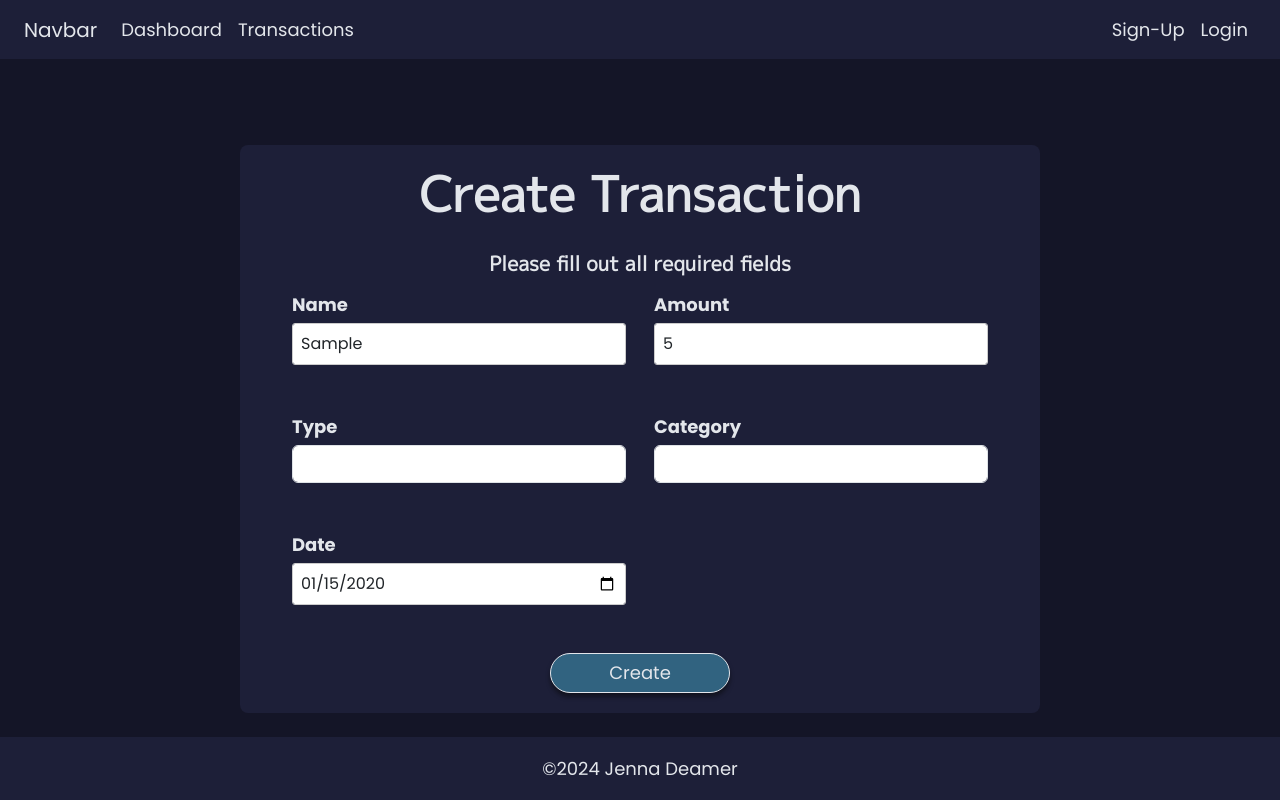
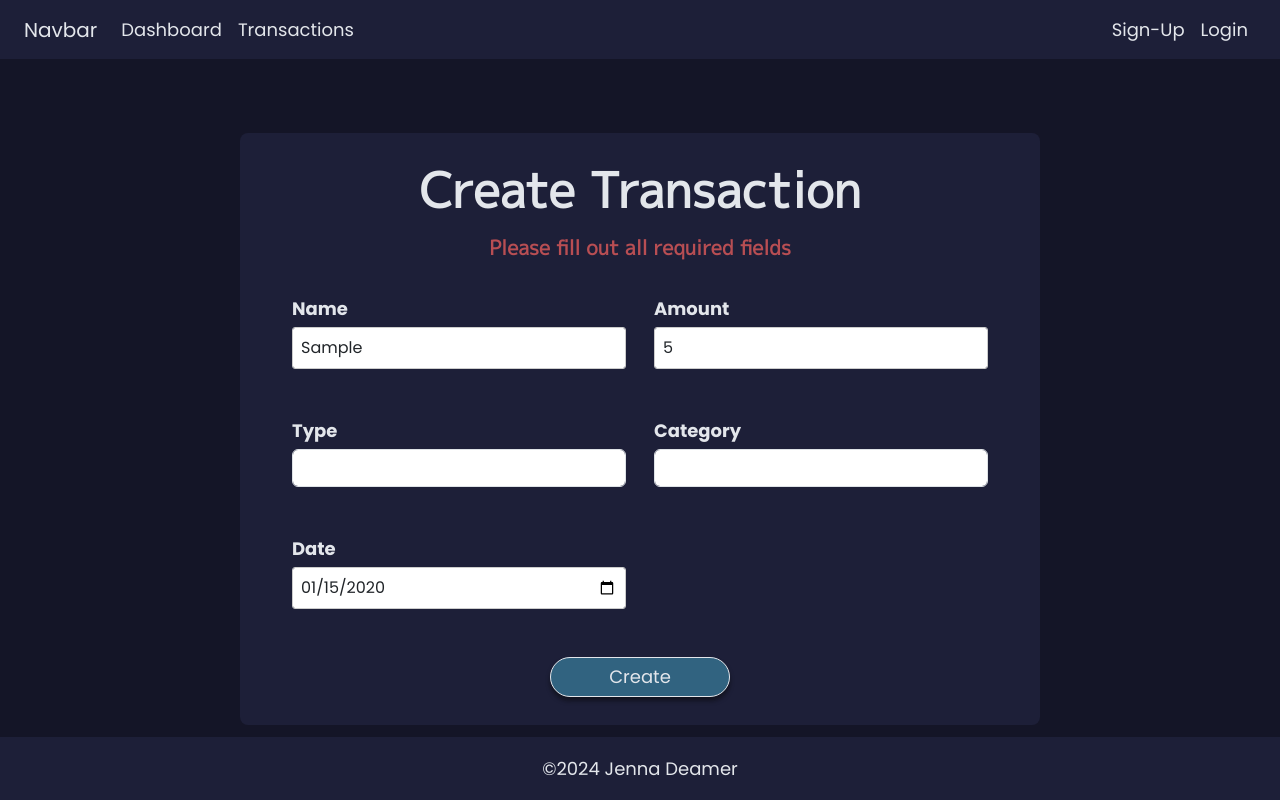
Before and after one commit to Jenna-Deamer/MEAN-Budget-App, an Angular app: page /create in a window 1280 px wide. Both pictures are taken after typing "Sample", "5", "2020-01-15" into the empty fields and a click on the button "Create". Built offline with nearby package versions, Linux system fonts and the light colour scheme.

Commit message:
create form alerts setup & styled

```diff
--- a/src/app/components/forms/create/create.component.css
+++ b/src/app/components/forms/create/create.component.css
@@ -1,6 +1,15 @@
+@keyframes fadeOut {
+    from {
+        opacity: 1;
+    }
+    to {
+        opacity: 0;
+    }
+}
+
 .crud-form-container h1 {
     text-align: center;
-    margin-bottom: 28px;
+    padding-bottom: 8px;
 }
 
 .form-button-wrapper {
@@ -22,3 +31,29 @@
     }
 
 }
+
+/*Form Alerts*/
+.form-message-container {
+    height: 60px;
+}
+
+.errorPopup h4{
+    color: var(--red-label);
+    display: flex;
+    justify-self: center;
+    align-items: center;
+    text-align: center;
+}
+
+.successPopup h4 {
+    color: var(--green-label);
+    text-align: center;
+    display: flex;
+    justify-self: center;
+    align-items: center;
+  }
+
+/*Fade success message out*/
+.fade-out {
+    animation: fadeOut 3s ease forwards;
+}
--- a/src/app/components/forms/create/create.component.html
+++ b/src/app/components/forms/create/create.component.html
@@ -1,9 +1,14 @@
 <section class="page-wrapper center-container">
     <article class="crud-form-container">
         <h1>Create Transaction</h1>
-        <div class="form-warning mb-2" *ngIf="formInvalid">
-            <h4>Please fill out all required fields</h4>
+
+        <div class="form-message-container">
+            <div class="form-message mb-2" *ngIf="formInvalid || showSuccessMessage" [ngClass]="{'errorPopup': formInvalid, 'successPopup': showSuccessMessage}">
+                <h4 *ngIf="formInvalid">Please fill out all required fields</h4>
+                <h4 class="fade-out" *ngIf="showSuccessMessage">Transaction created</h4>
+            </div>
         </div>
+
         <form class="crud-form">
             <div class="form-group">
                 <label for="name">Name</label>
--- a/src/app/components/forms/create/create.component.ts
+++ b/src/app/components/forms/create/create.component.ts
@@ -1,6 +1,6 @@
 import { Component, OnInit } from '@angular/core';
 import { RouterLink, RouterLinkActive, RouterOutlet } from '@angular/router';
-import { NgFor,NgIf} from '@angular/common';
+import { NgFor,NgIf,NgClass} from '@angular/common';
 import { NgModel } from '@angular/forms';
 import { FormsModule } from '@angular/forms';
 
@@ -10,7 +10,7 @@ import { TransactionsService } from '../../../services/transactions.service';
 @Component({
   selector: 'app-create',
   standalone: true,
-  imports: [NgFor,FormsModule,RouterOutlet, RouterLink, RouterLinkActive,NgIf],
+  imports: [NgFor,FormsModule,RouterOutlet, RouterLink, RouterLinkActive,NgIf,NgClass],
   templateUrl: './create.component.html',
   styleUrl: './create.component.css'
 })
@@ -26,8 +26,9 @@ export class CreateComponent {
   date: Date | undefined;
 
   //track form status for displaying error messages
-
   formInvalid: boolean = false;
+  //track if transaction was created
+  showSuccessMessage: boolean = false;
   //reset form
   resetForm(): void {
     // Reset form values
@@ -37,6 +38,7 @@ export class CreateComponent {
     this.type = undefined;
     this.date = undefined;
   }
+
 
   addTransaction(): void {
     //if false, set FormInvalid to true to display err msg to users.
@@ -59,8 +61,17 @@ export class CreateComponent {
       //let user know transaction was created
       console.log('Transaction created successfully.');
       console.log(newTransaction);
-      //clear form to allow them to create a new transaction quickly
+      //set formInvalid back to false
+      this.formInvalid = false;
+      //show transaction created message for a short duration.
+      this.showSuccessMessage = true; //display msg
+      //clear form to allow user to create a new transaction quickly
       this.resetForm();
+      //hide successMsg
+      setTimeout(() => {
+        this.showSuccessMessage = false;
+      }, 3000); // Wait for 3 seconds before hiding
+      //handle errors
     }, (error) => {
       console.error('Failed to create transaction:', error);
     });
--- a/src/styles.css
+++ b/src/styles.css
@@ -261,7 +261,7 @@ ul, ol,li {
    justify-content: center;
    align-items: center;
    width: 100%;
-   padding: 20px 28px;
+   padding: 28px 38px;
    margin: 24px;
    background-color: var(--foreground);
    border-radius: var(--border-radius);
```
